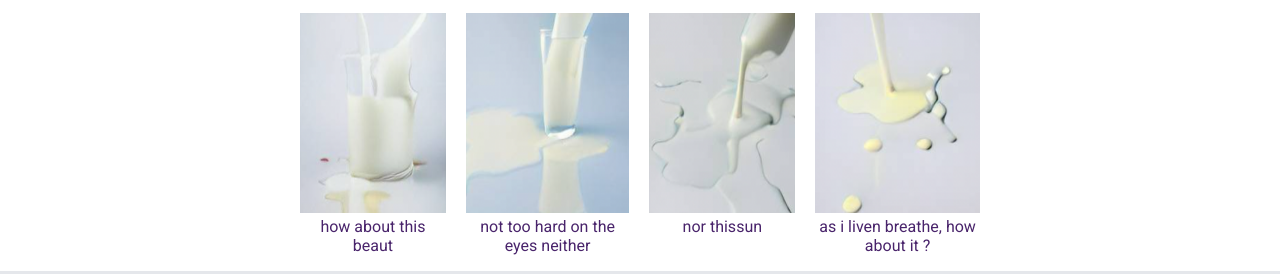
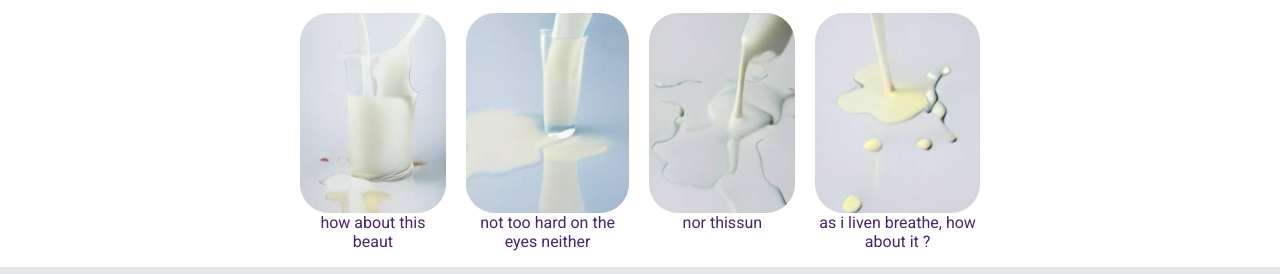
Before and after one commit to prawn13/landing-page, a plain HTML site: page index.html in a window 1280 px wide. Shown: the part 450-724 px from the top of the page. Drawn offline with Linux system fonts and the light colour scheme.

Commit message:
Add round milk borders

```diff
--- a/style.css
+++ b/style.css
@@ -113,14 +113,17 @@ a   {
 }
 
 .milk-bottle    {
-    /* display: flex;
-    flex-direction: column; */
+    display: flex;
+    flex-direction: column;
 }
 
 .milk   {
     flex-shrink: 0;
     width: 200px;
     height: 200px;
+    border-radius: 29px;
+    border-width:thick;
+    border-color:#254673;
 }
 
 .tidbit {
```
